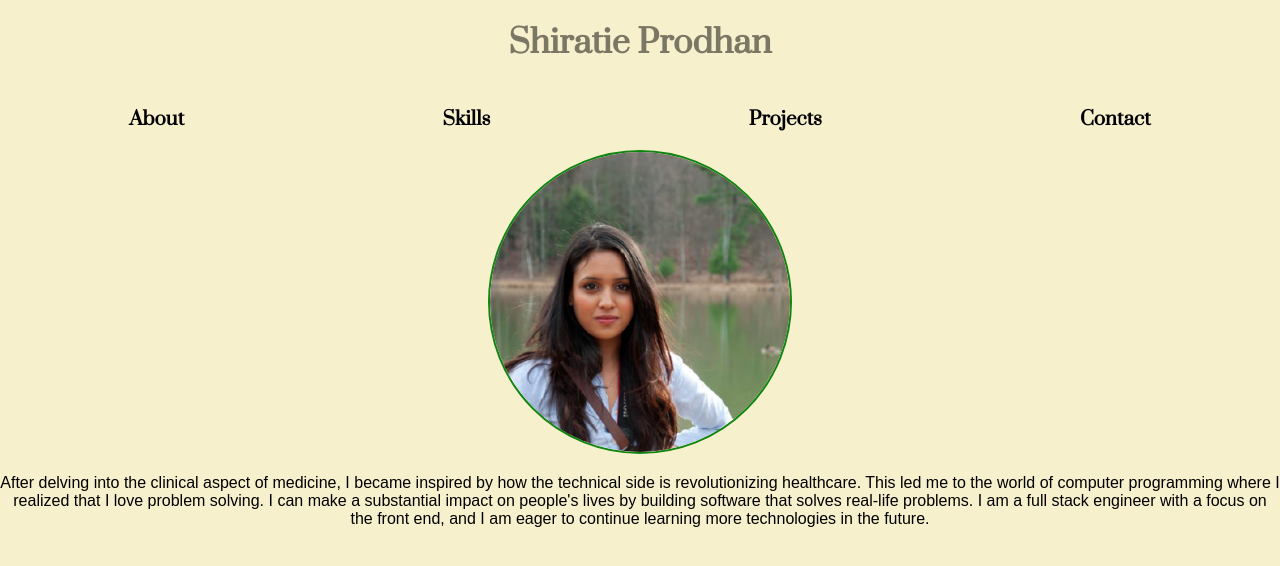
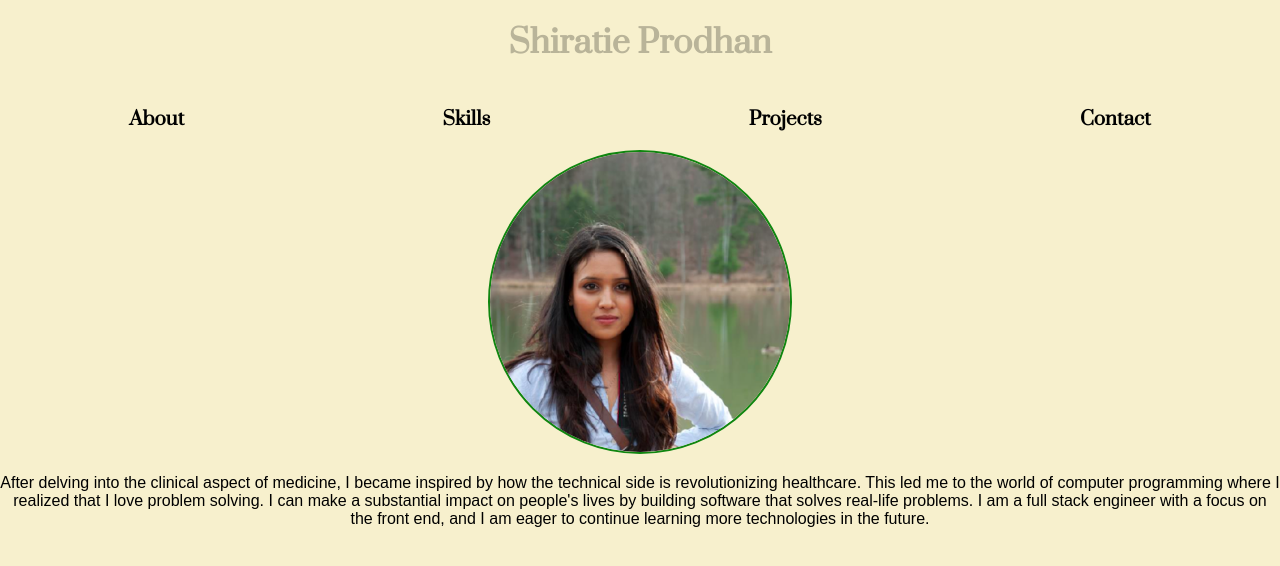
Before and after one commit to shiratiee/personal-website, a React (Create React App) app: page / in a window 1280 px wide. In both pictures the pointer is over the link "Shiratie Prodhan". Shown: the top 566 px of the page. Built offline with nearby package versions, Linux system fonts and the light colour scheme; a web font is replaced by a local one.

Commit message:
implemented hover opacity on all links

```diff
--- a/src/App.css
+++ b/src/App.css
@@ -35,6 +35,10 @@ a {
 
 a:visited {
   color: black;
+}
+
+a:hover {
+  opacity: 0.5;
 }
 
 .skills {
@@ -144,13 +148,11 @@ button a {
   /* font-family: 'Alef', sans-serif; */
   /* font-family: 'Antic', sans-serif;  */
 }
+
 .my-name:hover {
   opacity: 0.5;
 }
 
-.nav-links:hover {
-  opacity: 0.5;
-}
 
 .my-name {
   font-family: 'Prata', serif;
```
